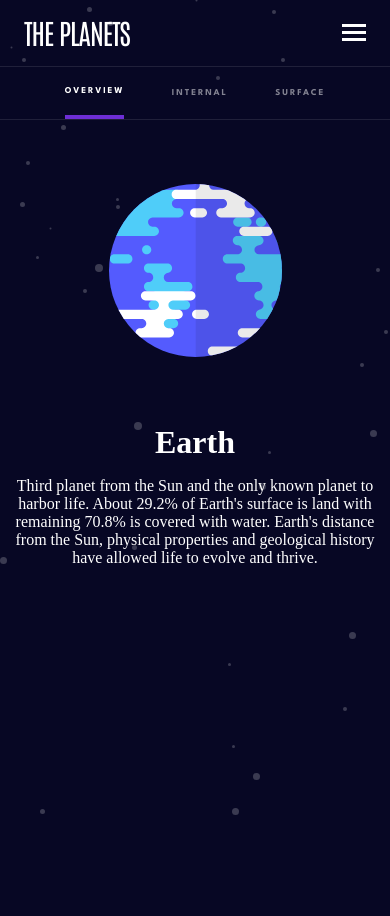
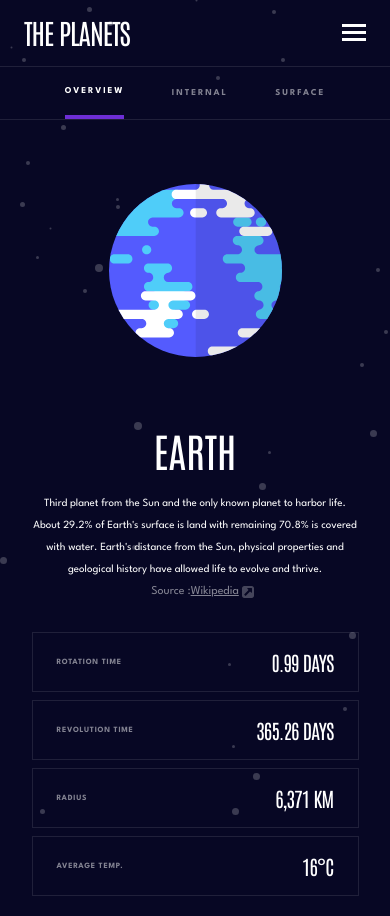
Before and after one commit to AmrAbdelgwaad/planets, an Angular app: page /earth in a window 390 px wide. Shown: the top 916 px of the page. Before the commit the page ends 844 px from the top, so only its background shows below. Built offline with nearby package versions, Linux system fonts and the light colour scheme.

Commit message:
mobile-earth-finished

```diff
--- a/src/app/earth/earth.component.html
+++ b/src/app/earth/earth.component.html
@@ -1,52 +1,3 @@
-<!--
-
-
- Overview Content Start********
-
-
-
-Source : Wikipedia  URL: https://en.wikipedia.org/wiki/Earth
-
- Overview Content End***********
-
- Internal Structure Content Start********
-
-Earth's interior, like that of the other terrestrial planets, is divided
-into layers by their chemical or physical (rheological) properties. The
-outer layer is a chemically distinct silicate solid crust, which is
-underlain by a highly viscous solid mantle.
-
-Source : Wikipedia URL: https://en.wikipedia.org/wiki/Earth#Internal_structure
-
- Internal Structure Content End********
-
-Surface Geology Content Start ********
-
-The total surface area of Earth is about 510 million km2. The continental
-crust consists of lower density material such as the igneous rocks granite
-and andesite. Less common is basalt, a denser volcanic rock that is the
-primary constituent of the ocean floors.
-
-Source : Wikipedia  URL: https://en.wikipedia.org/wiki/Earth#Surface
-
- Surface Geology Content End********
-
-01 Overview
-02 Internal Structure
-03 Surface Geology
-
-Rotation Time
-0.99 Days
-
-Revolution Time
-365.26 Days
-
-Radius
-6,371 KM
-
-Average Temp.
-16°c
--->
 <main>
   <div role="tablist" class="tabs">
     @for (tab of tabs; track tab){
@@ -83,13 +34,19 @@ Average Temp.
       <h1 class="title">Earth</h1>
       <p class="tab__para">
         Third planet from the Sun and the only known planet to harbor life.
-        About 29.2% of Earth's surface is land with remaining 70.8% is
-        covered with water. Earth's distance from the Sun, physical properties
-        and geological history have allowed life to evolve and thrive.
+        About 29.2% of Earth's surface is land with remaining 70.8% is covered
+        with water. Earth's distance from the Sun, physical properties and
+        geological history have allowed life to evolve and thrive.
+        <span class="tab__source"
+          >Source :<a
+            href="https://en.wikipedia.org/wiki/Earth"
+            class="tab__anchor"
+            target="_blank"
+            >Wikipedia</a
+          ></span
+        >
       </p>
     </div>
-
-
   </div>
   } @else if (activeTab === 2){
   <div
@@ -108,7 +65,20 @@ Average Temp.
     />
     <div class="tab__content">
       <h1 class="title">Earth</h1>
-      <p class="tab__para"></p>
+      <p class="tab__para">
+        Earth's interior, like that of the other terrestrial planets, is divided
+        into layers by their chemical or physical (rheological) properties. The
+        outer layer is a chemically distinct silicate solid crust, which is
+        underlain by a highly viscous solid mantle.
+        <span class="tab__source"
+          >Source :<a
+            href="https://en.wikipedia.org/wiki/Earth#Internal_structure"
+            class="tab__anchor"
+            target="_blank"
+            >Wikipedia</a
+          ></span
+        >
+      </p>
     </div>
   </div>
   }@else if (activeTab === 3){
@@ -135,8 +105,27 @@ Average Temp.
     />
     <div class="tab__content">
       <h1 class="title">Earth</h1>
-      <p class="tab__para"></p>
+      <p class="tab__para">
+        The total surface area of Earth is about 510 million km2. The
+        continental crust consists of lower density material such as the igneous
+        rocks granite and andesite. Less common is basalt, a denser volcanic
+        rock that is the primary constituent of the ocean floors.
+        <span class="tab__source"
+          >Source :<a
+            href="https://en.wikipedia.org/wiki/Earth#Surface"
+            class="tab__anchor"
+            target="_blank"
+            >Wikipedia</a
+          ></span
+        >
+      </p>
     </div>
   </div>
   }
+  <ul class="tab__lists">
+    <li class="list"><span class="opaque">Rotation Time</span><span class="white">0.99 Days</span></li>
+    <li class="list"><span class="opaque">Revolution Time</span><span class="white">365.26 Days</span></li>
+    <li class="list"><span class="opaque">Radius</span><span class="white">6,371 KM</span></li>
+    <li class="list"><span class="opaque">Average Temp.</span><span class="white">16°c</span></li>
+  </ul>
 </main>
--- a/src/app/earth/earth.component.scss
+++ b/src/app/earth/earth.component.scss
@@ -35,14 +35,79 @@
 
 .earth__img-geology {
   max-width: 5rem;
-  margin: -8.5rem auto 0;
+  position: absolute;
+  left: 50%;
+  margin-left: -2.5rem;
+  margin-top: -4.5rem;
 }
 
+.tab__content {
+  display: grid;
+  place-items: center;
+}
 .title {
-  text-align: center;
+  font-family: $ff-antonio;
+  font-size: 2.5rem;
+  font-weight: 400;
+  text-transform: uppercase;
   margin: 4.19rem 0 1rem;
 }
 
-.tab__para{
+.tab__para {
   text-align: center;
+  font-family: $ff-spartan;
+  font-size: 0.6875rem;
+  font-weight: 400;
+  line-height: 2;
+  max-width: 20.4375rem;
 }
+
+.tab__source {
+  display: block;
+  opacity: 0.5;
+  font-size: 0.75rem;
+}
+
+.tab__anchor {
+  text-decoration: underline;
+  color: $clr-white;
+  &:after {
+    content: "";
+    background: url("../../assets/images/icon-source.svg") no-repeat;
+    width: 0.75rem;
+    height: 0.75rem;
+    position: absolute;
+    margin-top: 0.4rem;
+    margin-left: 0.2rem;
+  }
+}
+
+.tab__lists {
+  // margin bottom minus .5
+  margin: 1.75rem auto 2.44rem;
+}
+
+.list {
+  display: flex;
+  justify-content: space-between;
+  align-items: center;
+  max-width: 20.4375rem;
+  font-family: $ff-spartan;
+  font-size: 0.5rem;
+  font-weight: 700;
+  letter-spacing: 0.04544rem;
+  text-transform: uppercase;
+  padding: 1rem 1.5rem;
+  border: $border;
+  margin: 0 auto .5rem;
+}
+
+.opaque{
+  opacity: 0.5;
+}
+.white{
+  font-family: $ff-antonio;
+  font-size: 1.25rem;
+  font-weight: 400;
+  letter-spacing: -0.04688rem;
+}
```
